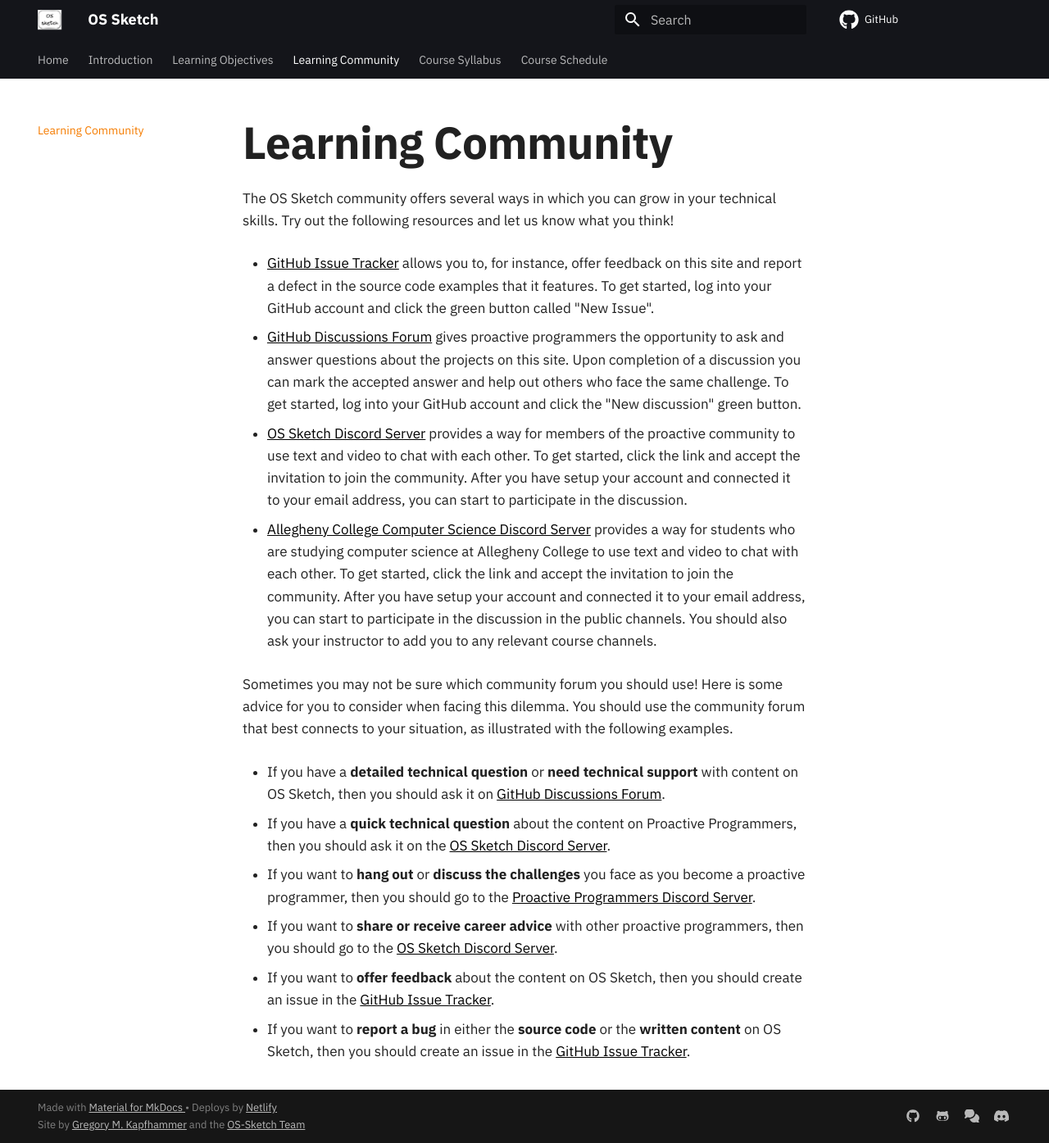
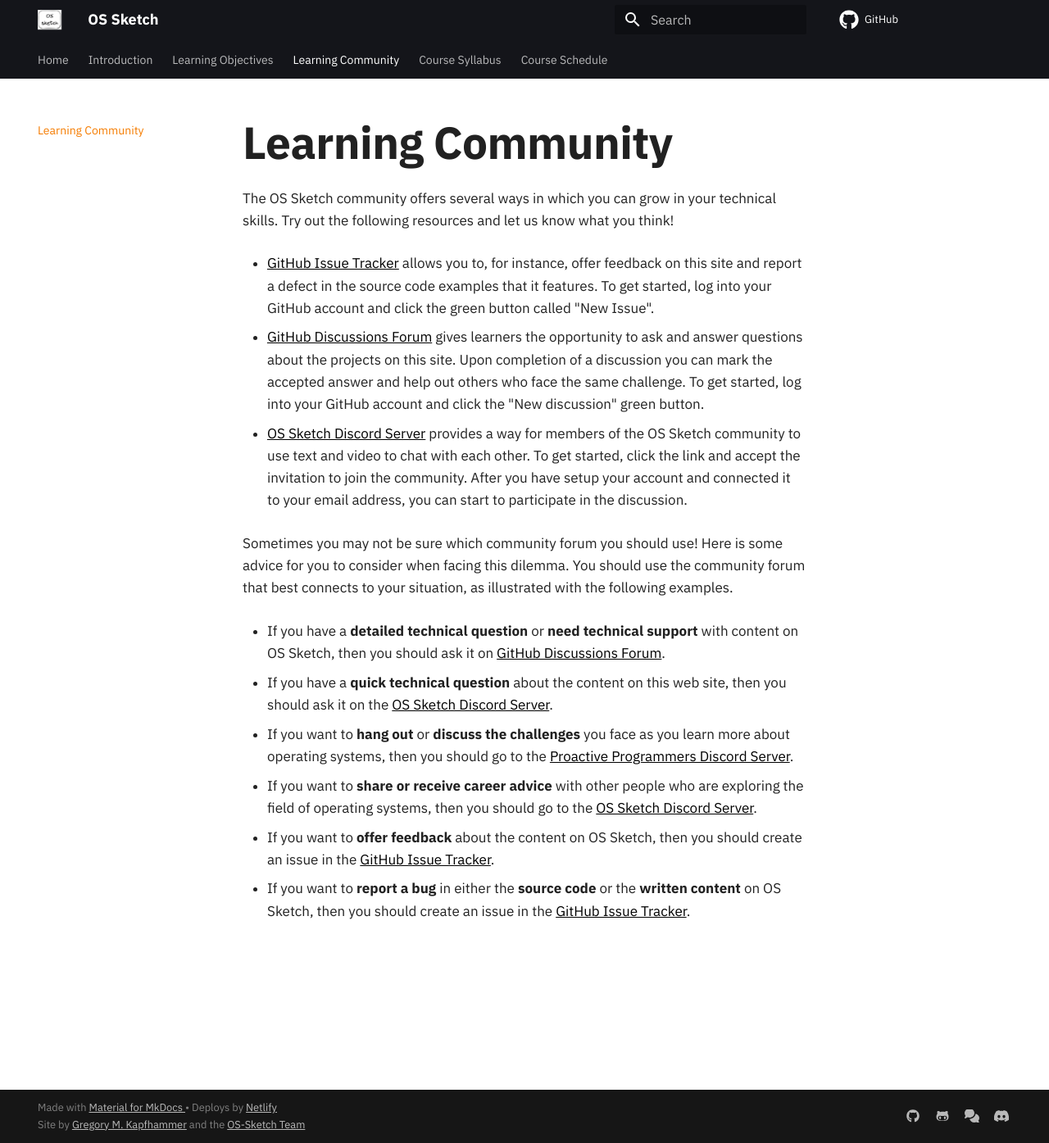
Before and after one commit to OS-Sketch/www.os-sketch.com, an MkDocs documentation site: the page built from docs/operating-systems/learning-community.md, in a window 1280 px wide and 1395 px high. Shown: the whole window at 82% size. Built offline with MkDocs 1.6.1 and Material for MkDocs 9.7.7, drawn with Linux system fonts in a browser that asks for light colours; comment, search, counter and statistics services are not loaded.

Commit message:
fix: Use site-specific phrasing in the learning-community.md file.

```diff
--- a/docs/operating-systems/learning-community.md
+++ b/docs/operating-systems/learning-community.md
@@ -11,27 +11,17 @@
   GitHub account and click the green button called "New Issue".
 
 - [GitHub Discussions
-  Forum](https://github.com/OS-Sketch/www.os-sketch.com/discussions)
-  gives proactive programmers the opportunity to ask and answer questions about
-  the projects on this site. Upon completion of a discussion you can mark the
-  accepted answer and help out others who face the same challenge. To get
-  started, log into your GitHub account and click the "New discussion" green
-  button.
+  Forum](https://github.com/OS-Sketch/www.os-sketch.com/discussions) gives
+  learners the opportunity to ask and answer questions about the projects on
+  this site. Upon completion of a discussion you can mark the accepted answer
+  and help out others who face the same challenge. To get started, log into your
+  GitHub account and click the "New discussion" green button.
 
-- [OS Sketch Discord Server](https://discord.gg/9VfCdqffu6) provides
-  a way for members of the proactive community to use text and video to chat
-  with each other. To get started, click the link and accept the invitation to
-  join the community. After you have setup your account and connected it to your
-  email address, you can start to participate in the discussion.
-
-- [Allegheny College Computer Science Discord
-  Server](https://discord.gg/CS2h9kXzX6) provides a way for students who are
-  studying computer science at Allegheny College to use text and video to chat
-  with each other. To get started, click the link and accept the invitation to
-  join the community. After you have setup your account and connected it to your
-  email address, you can start to participate in the discussion in the public
-  channels. You should also ask your instructor to add you to any relevant
-  course channels.
+- [OS Sketch Discord Server](https://discord.gg/9VfCdqffu6) provides a way for
+  members of the OS Sketch community to use text and video to chat with each
+  other. To get started, click the link and accept the invitation to join the
+  community. After you have setup your account and connected it to your email
+  address, you can start to participate in the discussion.
 
 Sometimes you may not be sure which community forum you should use! Here is some
 advice for you to consider when facing this dilemma. You should use the
@@ -43,17 +33,17 @@
   Discussions
   Forum](https://github.com/OS-Sketch/www.os-sketch.com/discussions).
 
-- If you have a **quick technical question** about the content on Proactive
-  Programmers, then you should ask it on the [OS Sketch Discord
+- If you have a **quick technical question** about the content on this web site,
+  then you should ask it on the [OS Sketch Discord
   Server](https://discord.gg/kjah8MFYbR).
 
 - If you want to **hang out** or **discuss the challenges** you face as you
-  become a proactive programmer, then you should go to the [Proactive
+  learn more about operating systems, then you should go to the [Proactive
   Programmers Discord Server](https://discord.gg/kjah8MFYbR).
 
-- If you want to **share or receive career advice** with other proactive
-  programmers, then you should go to the [OS Sketch Discord
-  Server](https://discord.gg/kjah8MFYbR).
+- If you want to **share or receive career advice** with other people who are
+  exploring the field of operating systems, then you should go to the [OS Sketch
+  Discord Server](https://discord.gg/kjah8MFYbR).
 
 - If you want to **offer feedback** about the content on OS Sketch,
   then you should create an issue in the [GitHub Issue
```
